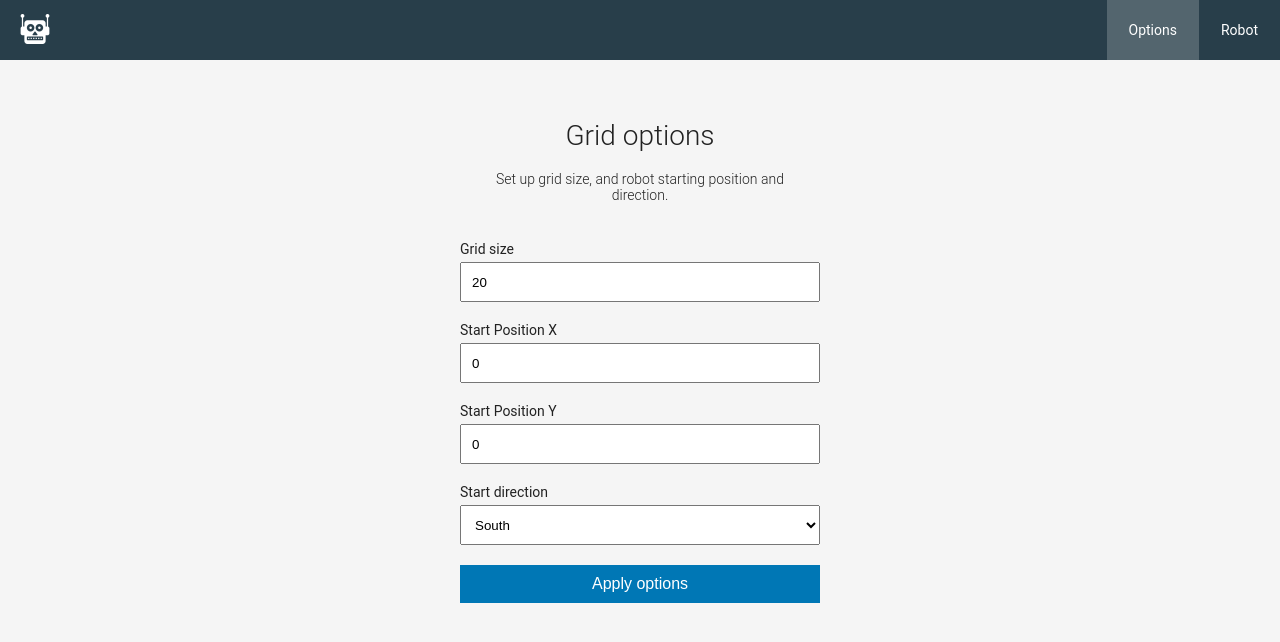
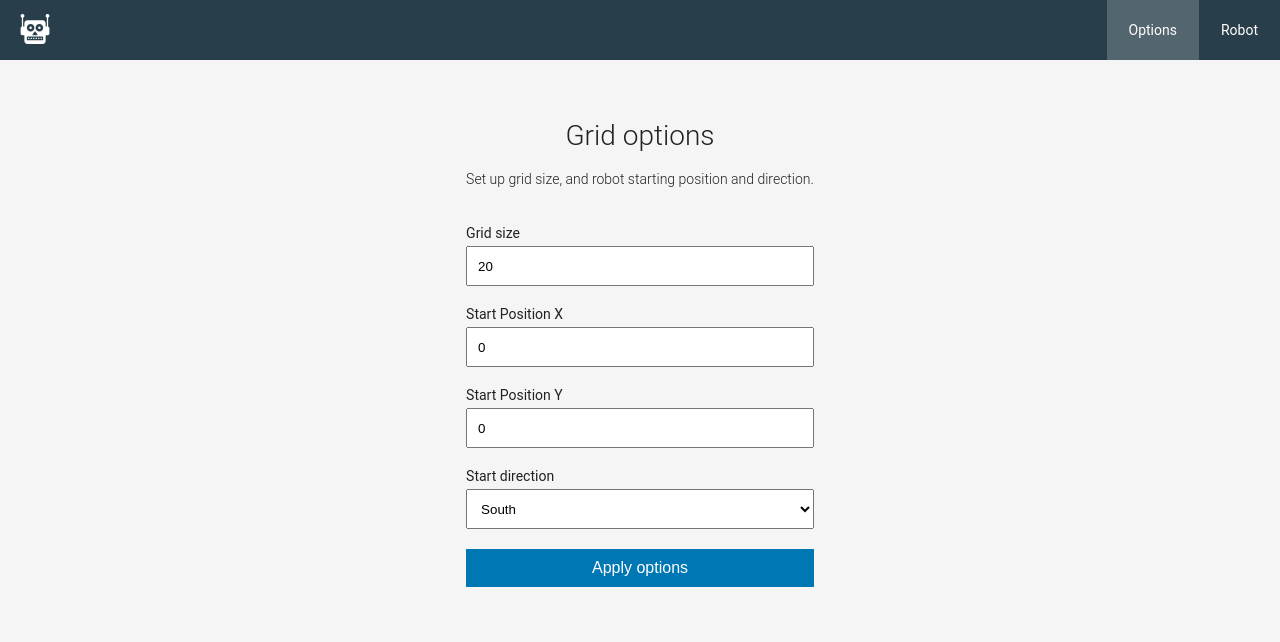
Before and after one commit to bellagamba/jayway-robot, an Angular app: page /options in a window 1280 px wide. Shown: the top 642 px of the page. Built offline with nearby package versions, Linux system fonts and the light colour scheme; a small style sheet from the web is missing.

Commit message:
fixed padding on options-form.component

```diff
--- a/src/app/components/options-form/options-form.component.scss
+++ b/src/app/components/options-form/options-form.component.scss
@@ -5,7 +5,7 @@
   justify-content: center;
   .form-header {
     text-align: center;
-    padding: $padding;
+    padding: $padding 0;
   }
   #content-wrapper {
     max-width: $formWidth;
```
